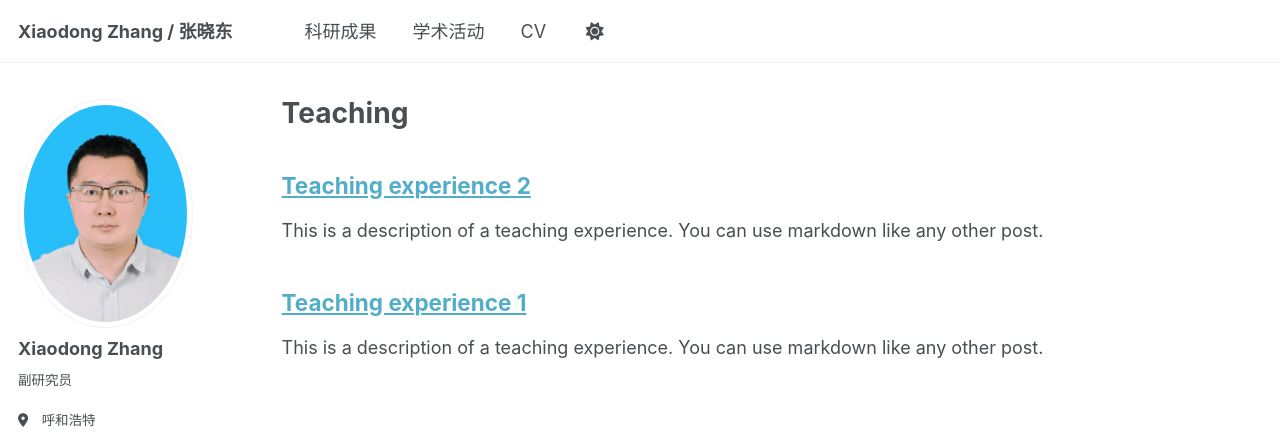
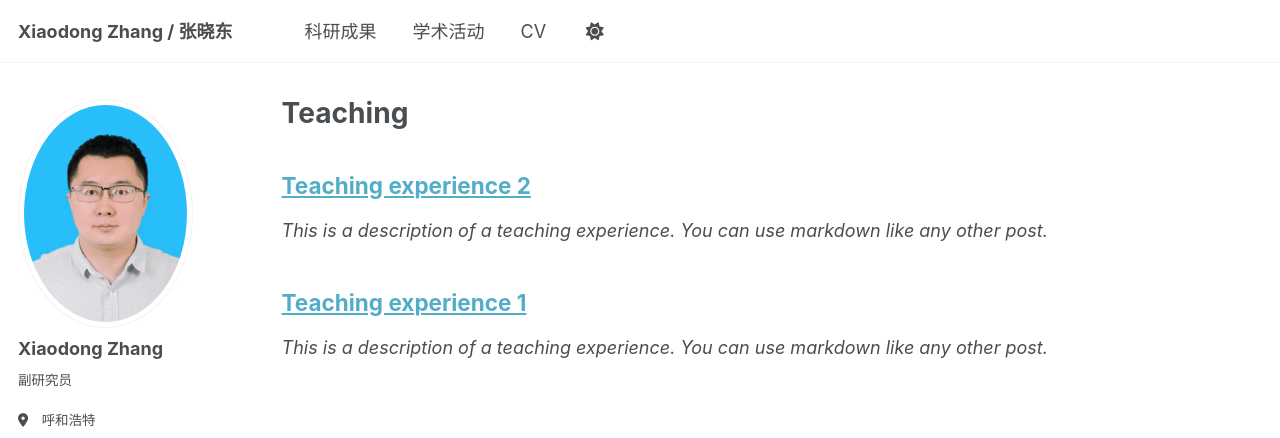
Before and after one commit to zhangxiaodong-imut/zhangxiaodong-imut.github.io, a Jekyll site: the page built from _pages/teaching.html, in a window 1280 px wide. Shown: the top 438 px of the page. Built offline with Jekyll 4.4.1, drawn with Linux system fonts in a browser that asks for light colours; some web fonts are replaced.

Commit message:
Update archive-single.html

```diff
--- a/_includes/archive-single.html
+++ b/_includes/archive-single.html
@@ -43,8 +43,9 @@
     {% if post.citation %}
       <p>{{ post.citation }}
     {% endif %}
+
     {% if post.excerpt and site.read_more != 'enabled' %}
-      <p class="archive__item-excerpt" itemprop="description">{{ post.excerpt | markdownify }}</p>
+      <i><p class="archive__item-excerpt" itemprop="description">{{ post.excerpt | markdownify }}</p></i>
     {% elsif post.excerpt and site.read_more == 'enabled' %}
       <p class="archive__item-excerpt" itemprop="description"><p>{{ post.excerpt | markdownify | remove: '<p>' | remove: '</p>' }}<strong><a href="{{ base_path }}{{ post.url }}" rel="permalink"> Read more</a></strong></p></p>
     {% endif %}
```
